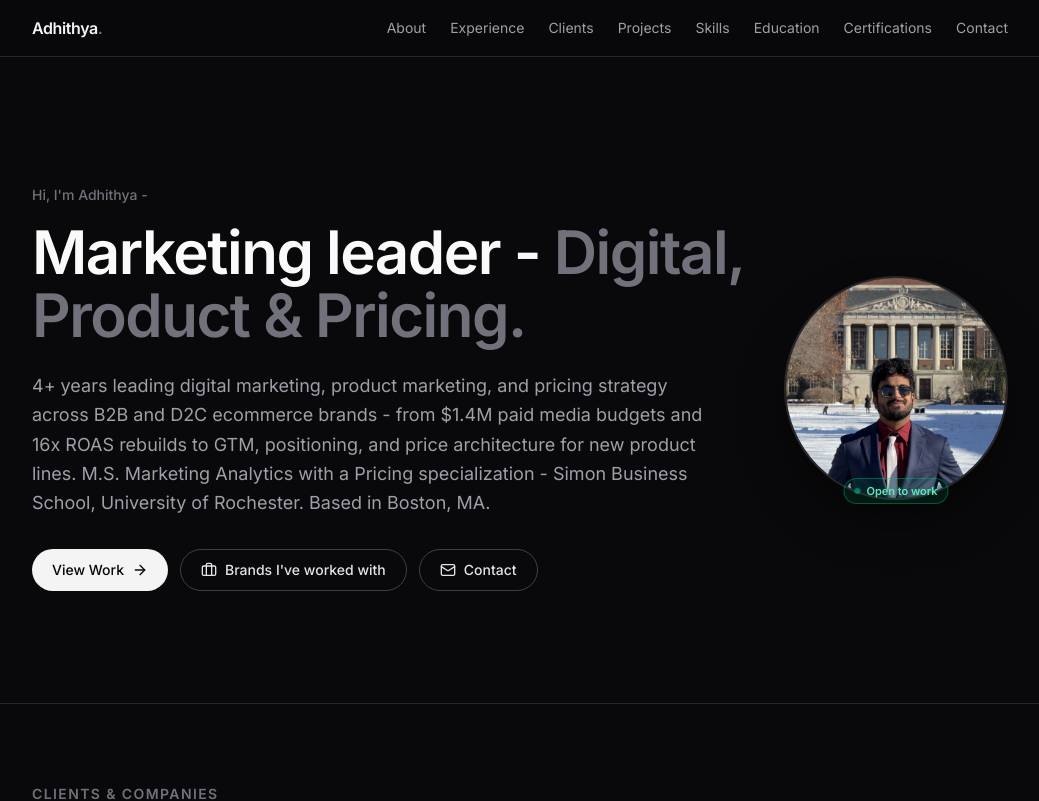
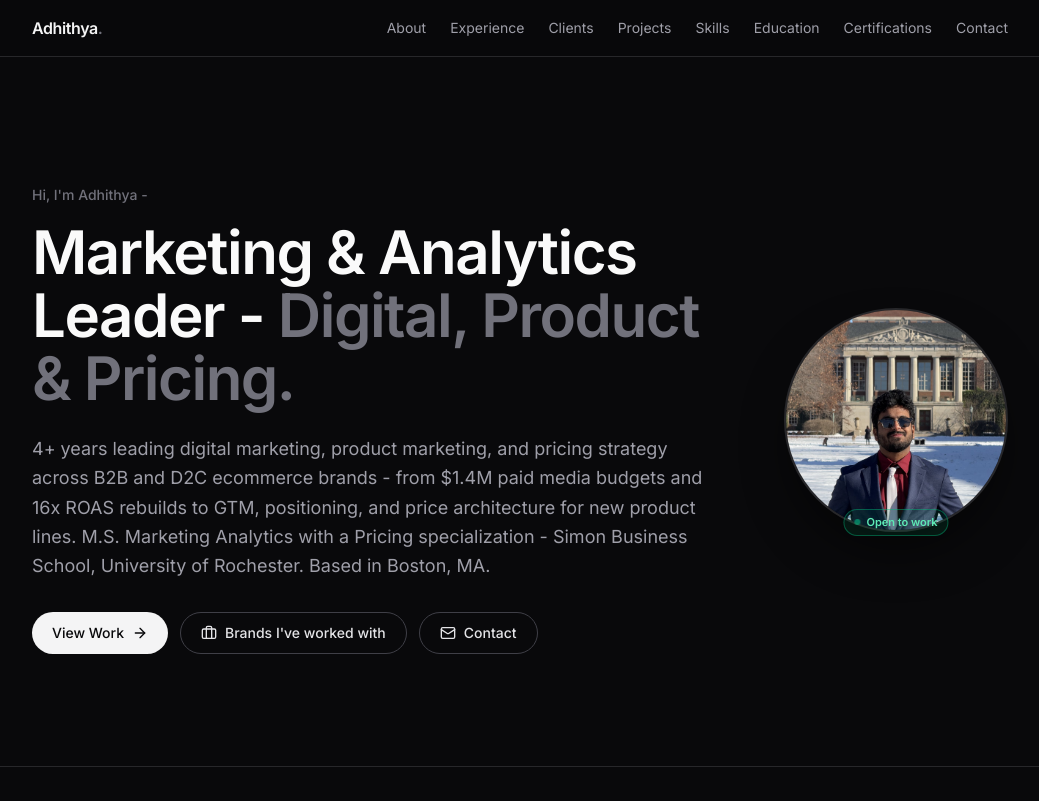
Before and after one commit to arokhith1998/adhi-portfolio, a Next.js app: page / in a window 1280 px wide. Shown: the top 801 px of the page, without its empty margins (120-1159 px from the left). Built offline with nearby package versions, Linux system fonts and the light colour scheme.

Commit message:
Update title to Marketing & Analytics Leader

```diff
--- a/src/components/Hero.tsx
+++ b/src/components/Hero.tsx
@@ -17,7 +17,7 @@
             Hi, I&apos;m Adhithya -
           </p>
           <h1 className="text-4xl sm:text-6xl font-semibold tracking-tight leading-[1.05] max-w-3xl text-zinc-50">
-            Marketing leader -{" "}
+            Marketing & Analytics Leader -{" "}
             <span className="text-zinc-500">
               Digital, Product & Pricing.
             </span>
```
